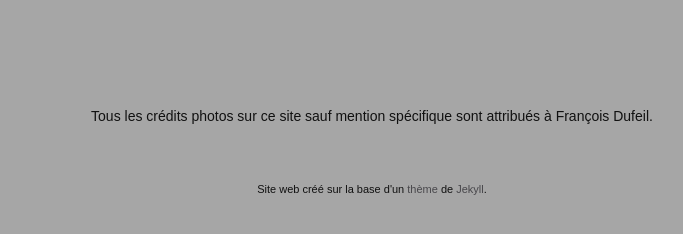
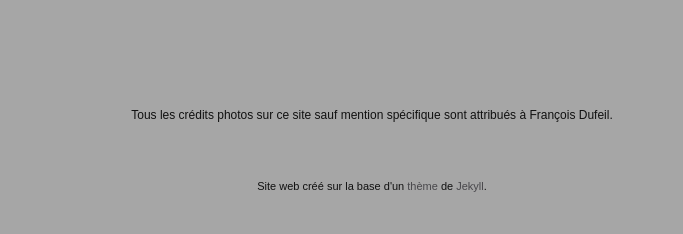
Before and after one commit to Mariecie/Mariecie.github.io, a Jekyll site: the page built from contact.md, in a window 1280 px wide. Shown: the part 619-853 px from the top of the page, without its empty margins (268-951 px from the left). Built offline with Jekyll 4.4.1, drawn with Linux system fonts in a browser that asks for light colours.

Commit message:
credits photos

```diff
--- a/_includes/footer.html
+++ b/_includes/footer.html
@@ -2,7 +2,7 @@
 
   <div class="wrapper">
 
-<p style="text-align:center; font-size: 14px;">
+<p style="text-align:center; font-size: 12px;">
 Tous les crédits photos sur ce site sauf mention spécifique sont attribués à François Dufeil.
 </p>
 <p>&nbsp;</p>
```
